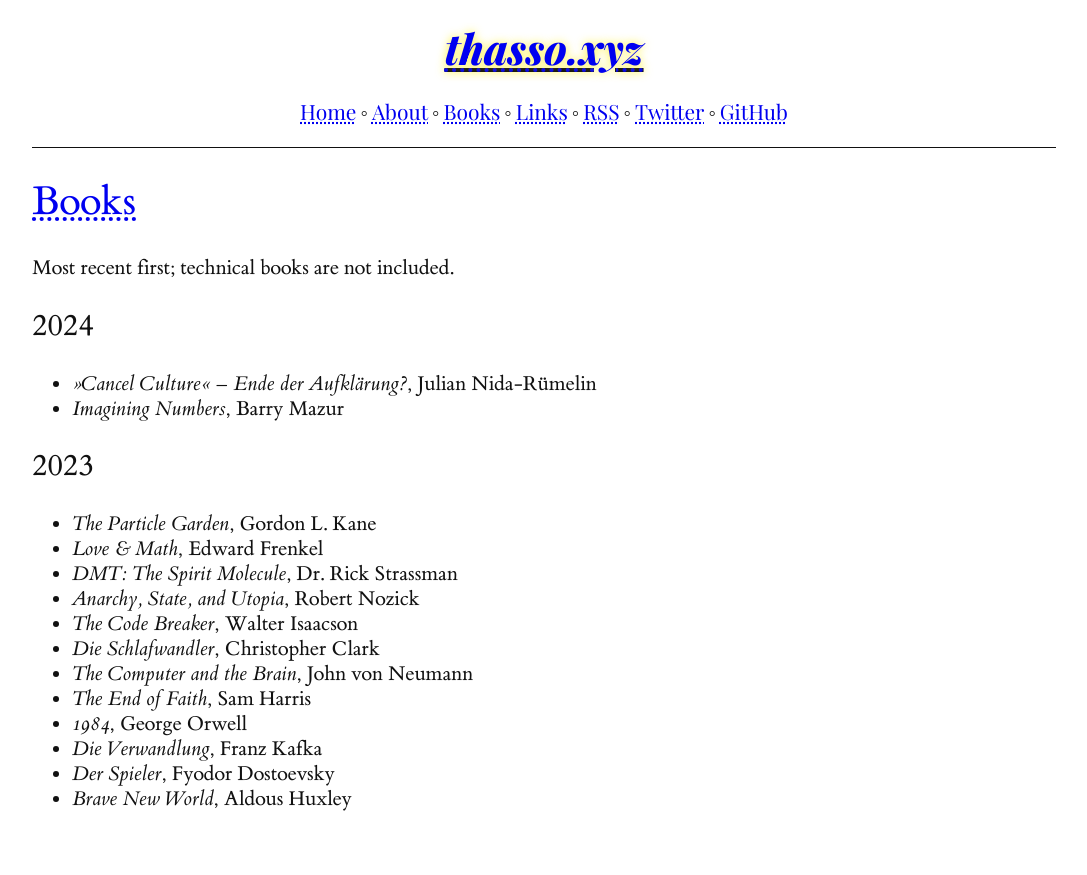
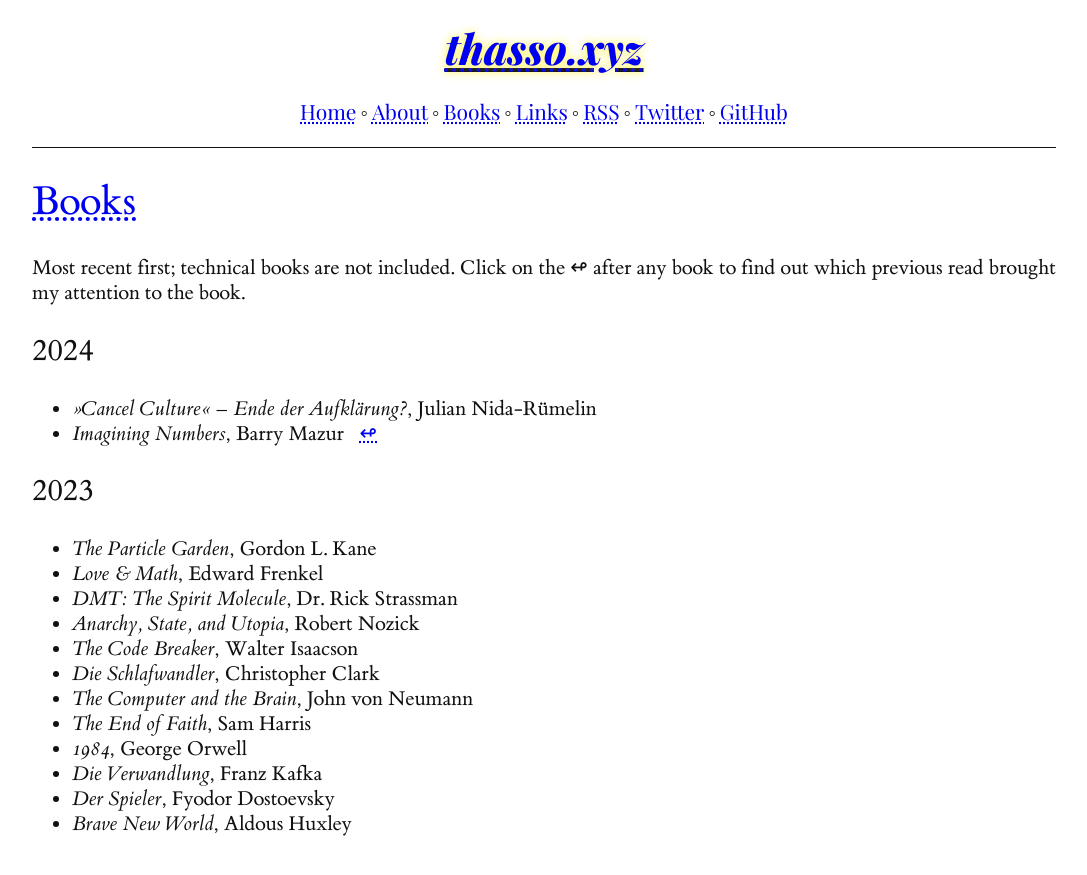
Before and after one commit to vincentbernat/thass0.github.io, a Jekyll site: the page built from books.html, in a window 1280 px wide. Shown: the top 875 px of the page, without its empty margins (96-1183 px from the left). Built offline with Jekyll 4.4.1, drawn with Linux system fonts in a browser that asks for light colours.

Commit message:
Add book referrer links

```diff
--- a/books.html
+++ b/books.html
@@ -3,13 +3,26 @@ layout: page
 title: Books
 ---
 
-Most recent first; technical books are not included.
+Most recent first; technical books are not included. Click on the &#8619; after any book to find out which previous read brought my attention to the book.
 
-{% for year in site.data.books %}
+{% assign sorted_years = site.data.books | sort: "year" | reverse %}
+{% for year in sorted_years %}
 <h2>{{ year.year }}</h2>
 <ul>
+  {% comment %}
+    Every book in the list has an ID that's based on the book's
+    title. To refer to that book from another point in the
+    document, use the title of the book, and slugify it in
+    the same way.
+  {% endcomment %}
   {% for book in year.read %}
-  <li><i>{{ book.title }}</i>, {{ book.author }}</li>
+  <li id="{{ book.title | slugify }}" class="book-ref">
+    <i>{{ book.title }}</i>, {{ book.author }}
+    {% if book.referred_by %}
+      &nbsp;
+      <a href="#{{ book.referred_by | slugify }}">&#8619;</a>
+    {% endif %}
+  </li>
   {% endfor %}
 </ul>
 {% endfor %}
--- a/public/css/style.css
+++ b/public/css/style.css
@@ -195,6 +195,12 @@ small {
     color: var(--small-color);
 }
 
+/* Used by books.html */
+.book-ref:target {
+    text-shadow: 0 0 10px var(--glow-color);
+    text-decoration: underline;
+}
+
 /* Notes to reader */
 .note-to-reader {
     padding-left: 0.6em;
```
Also changed, not shown: _data/books.yml (+9 -8 lines).
